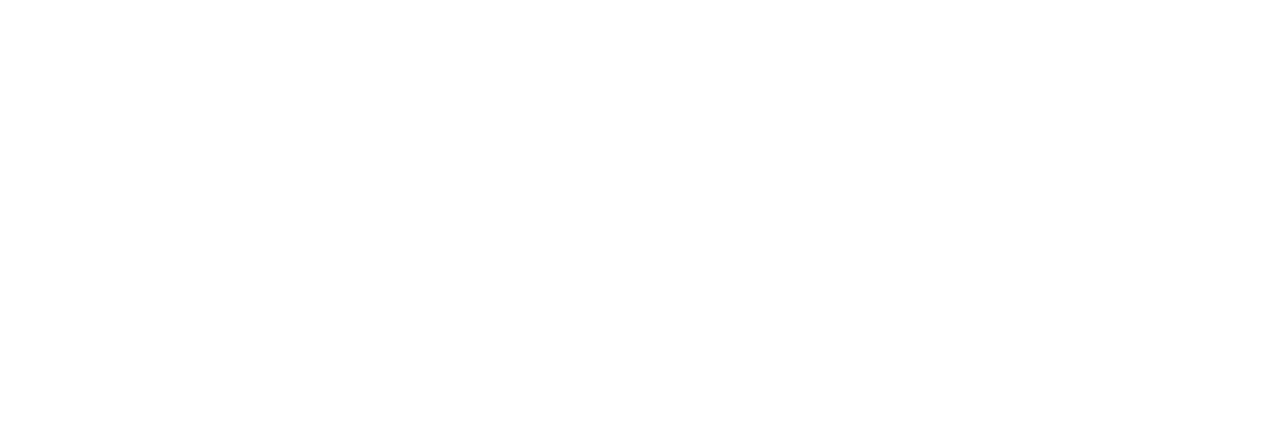
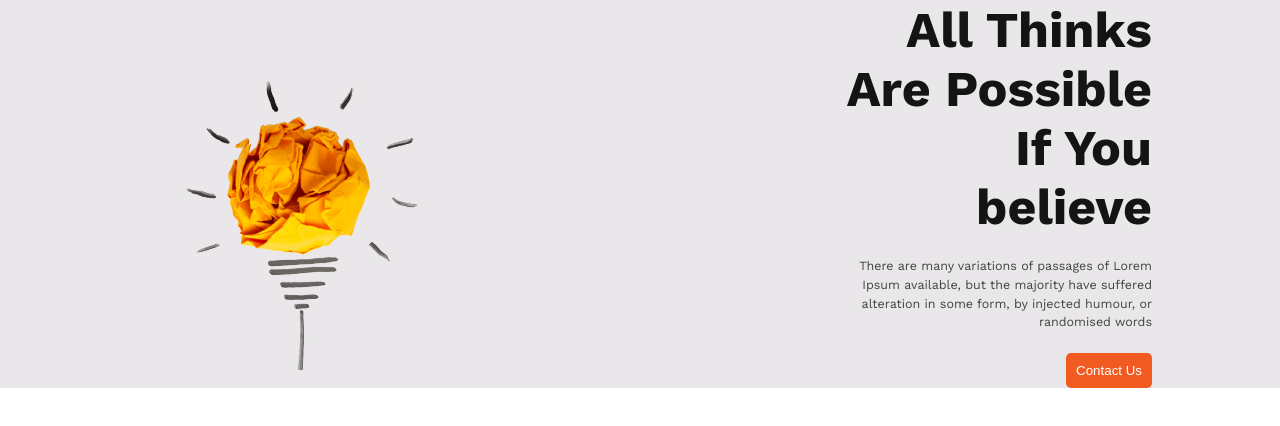
Before and after one commit to Tonmoy6/new-year-new-me-practice, a plain HTML site: page index.html in a window 1280 px wide. Drawn offline with nearby package versions, Linux system fonts and the light colour scheme.

Commit message:
more detailed added

```diff
--- a/index.html
+++ b/index.html
@@ -4,8 +4,40 @@
     <meta charset="UTF-8">
     <meta name="viewport" content="width=device-width, initial-scale=1.0">
     <title>new year practice</title>
+    <link rel="stylesheet" href="styles/stylenewyear.css">
+    <link rel="shortcut icon" href="https://media.istockphoto.com/id/898698928/photo/new-year-happy-new-year-poster.jpg?s=1024x1024&w=is&k=20&c=0wj1hrdHgTdUIKlsFJjpVv2cfXUCfdKN1ZshEsKBSzI=" type="image/x-icon">
 </head>
 <body>
+   <!--Started header section-->
+    <header class="header-container container">
+        <div class="image">
+            <img src="images/banner/banner1.png" alt="">
+        </div>
+        <div class="info_title">
+            <h1 class="head-title">All Thinks Are Possible If You believe</h1>
+            <p class="head-details">There are many variations of passages of Lorem Ipsum available, but the majority have suffered alteration in some form, by injected humour, or randomised words</p>
+            <div class="btn_div">
+            <button class="btn-primary">Contact Us</button>
+            </div>
+        </div>
+        <!--<section class="header-sec">
+           <div class="image">
+            <img src="" alt="">
+           </div>
+            <div class="header-div">
+                <h1 class="head-title">All Thinks Are Possible If You believe</h1>
+                <p class="head-details">There are many variations of passages of Lorem Ipsum available, but the majority have suffered alteration in some form, by injected humour, or randomised words</p>
+                <button class="btn-primary">Contact Us</button>
+            </div>
+        </section>-->
+    </header>
+    <!--Started main section-->
+    <main>
 
+    </main>
+    <!--Started footer section-->
+    <footer>
+
+    </footer>
 </body>
 </html>
--- /dev/null
+++ b/styles/stylenewyear.css
@@ -0,0 +1,61 @@
+@import url('https://fonts.googleapis.com/css2?family=Work+Sans:wght@400;500;700&display=swap');
+
+*{
+    margin: 0px;
+    padding: 0px;
+    box-sizing: border-box;
+}
+
+
+
+/* ===========================
+                Header Section
+=========================== */
+.header-container {
+    display: flex;
+    flex-direction: row;
+    justify-content: center;
+    align-items: center;
+    background-color: #E9E7E9;
+}
+.container {
+    padding: 0px 10%;
+}
+.image{
+
+}
+.info-title {
+    text-align: right;
+}
+.head-title{
+    color:#151414;
+    text-align: right;
+    font-family: Work Sans;
+    font-size: 50px;
+    font-style: normal;
+    font-weight: 700;
+    line-height: normal;
+}
+.head-details {
+    color: #444343;
+    text-align: right;
+    font-family: Work Sans;
+    font-size: 12.5px;
+    font-style: normal;
+    font-weight: 400;
+    line-height: 1.5;
+    margin: 21px 0px;
+}
+.btn-primary {
+    padding: 10px;
+    border: 0px;
+    background: #F15B22;
+    border-radius: 5px;
+    color: #fff;
+    display: block;
+}
+.btn_div {
+    text-align: right;
+    display: flex;
+    justify-content: end;
+}
```
Also changed, not shown: images/banner/banner1.png (added), images/banner/banner2.png (added), images/banner/banner3.png (added), images/gradient1.png (added), images/gradient2.png (added), images/gradient3.png (added), images/icons/ecom.png (added), images/icons/fb.png (added), images/icons/js.png (added), images/icons/smoke.png (added), images/icons/twitter.png (added), images/icons/web.png (added), images/icons/youtube.png (added), images/person.png (added), 1 more files.
